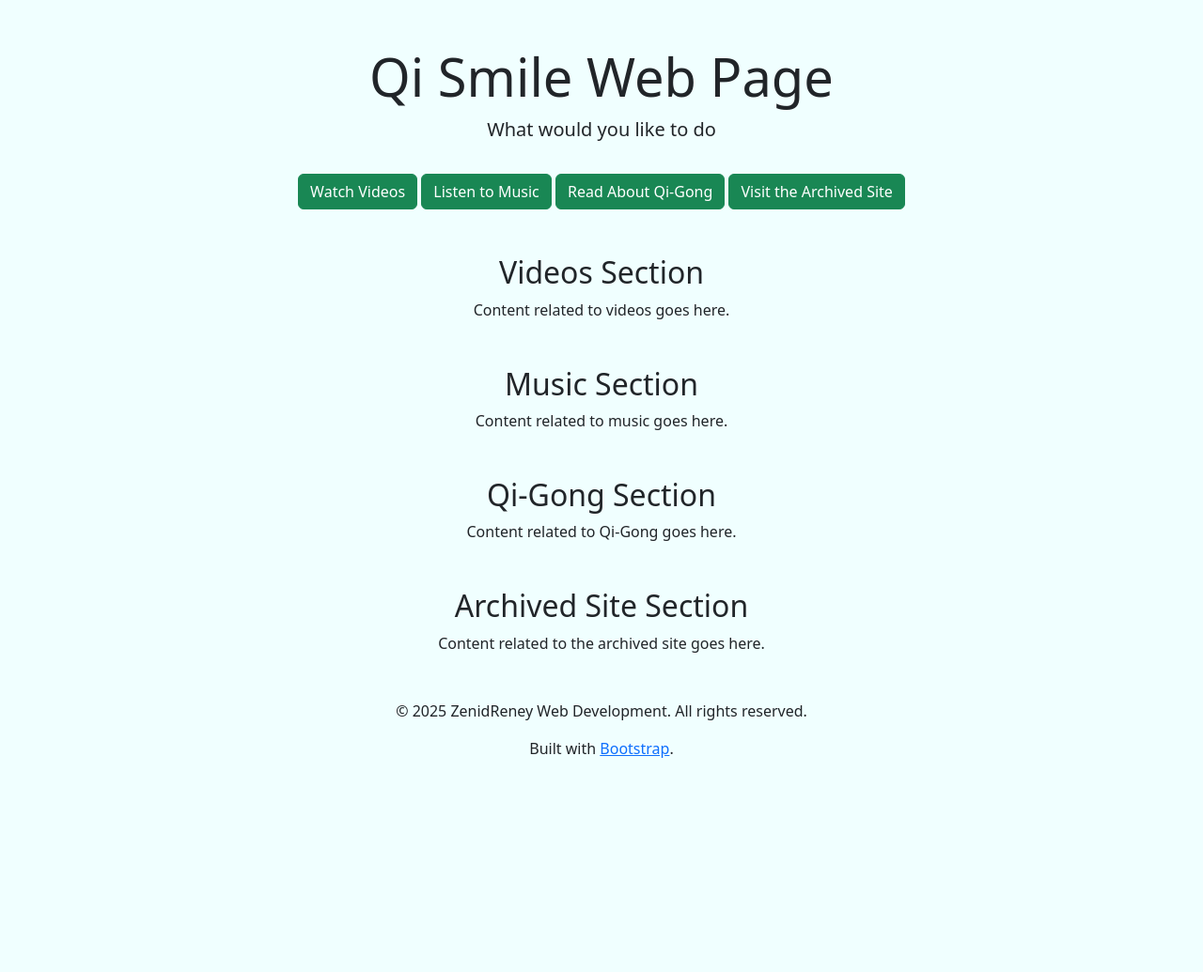
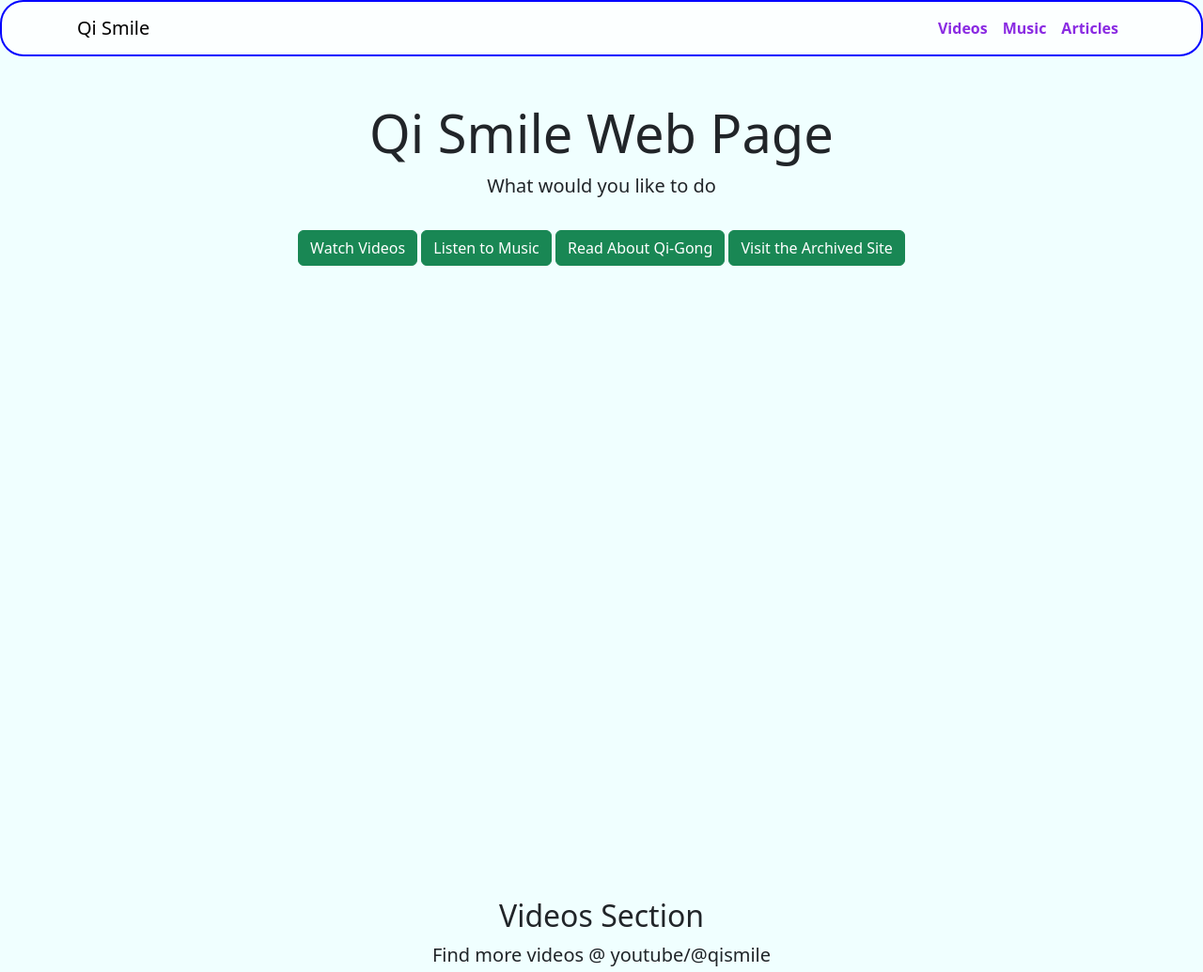
Before and after one commit to zenidreney/qismile, a plain HTML site: page index.html in a window 1280 px wide. Shown: the top 1035 px of the page at 94% size. Before the commit the page ends 825 px from the top, so only its background shows below. Drawn offline with nearby package versions, Linux system fonts and the light colour scheme.

Commit message:
Added section updated iframe css added navigation bar

```diff
--- a/index.html
+++ b/index.html
@@ -11,36 +11,75 @@
     <meta name="viewport" content="width=device-width, initial-scale=1.0">
     <title>Qi Smile Web Page</title>
     <link href="https://cdn.jsdelivr.net/npm/bootstrap@5.3.3/dist/css/bootstrap.min.css" rel="stylesheet" integrity="sha384-QWTKZyjpPEjISv5WaRU9OFeRpok6YctnYmDr5pNlyT2bRjXh0JMhjY6hW+ALEwIH" crossorigin="anonymous">
+    <link rel="stylesheet" href="styles.css">
 </head>
-<body class="text-center" style= "background-color: azure">
-    <div class="container mt-5">
+
+<body class="text-center">
+
+    <!--Navigation Bar-->
+
+    <nav class="navbar navbar-expand-lg sticky-top">
+    <div class="container">
+        <a class="navbar-brand" href="#">Qi Smile</a>
+        <button class="navbar-toggler" type="button" data-bs-toggle="collapse" data-bs-target="#navbarNav" aria-controls="navbarNav" aria-expanded="false" aria-label="Toggle navigation">
+            <span class="navbar-toggler-icon"></span>
+        </button>
+        <div class="collapse navbar-collapse justify-content-end" id="navbarNav">
+            <ul class="navbar-nav">
+                <li class="nav-item">
+                    <a class="nav-link" href="#videos">Videos</a>
+                </li>
+                <li class="nav-item">
+                    <a class="nav-link" href="#music">Music</a>
+                </li>
+                <li class="nav-item">
+                    <a class="nav-link" href="#articles">Articles</a>
+                </li>
+            </ul>
+        </div>
+    </div>
+</nav>
+
+    <!--Landing Section-->
+
+    <section class="section container mt-5">
         <h1 class="display-4">Qi Smile Web Page</h1>
         <p class="lead">What would you like to do</p>
         <a href="#videos" class="btn btn-success mt-3">Watch Videos</a>
         <a href="#music" class="btn btn-success mt-3">Listen to Music</a>
-        <a href="#qi-gong" class="btn btn-success mt-3">Read About Qi-Gong</a>
+        <a href="#articles" class="btn btn-success mt-3">Read About Qi-Gong</a>
         <a href="#archived" class="btn btn-success mt-3">Visit the Archived Site</a>
-    </div>
+    </section>
 
-        <div id="videos" class="container mt-5">
+    <!--Videos Section-->
+
+    <section id="videos" class="section container mt-5">
         <h2>Videos Section</h2>
-        <p>Content related to videos goes here.</p>
-    </div>
+         <p class="lead">Find more videos @ youtube/@qismile</p>
+        <div class="row mt-4">
+            <div class="col-md-6 mb-4">
+                <iframe width="100%" height="315" src="https://www.youtube.com/embed/_wKfqRayEyA?si=FYvfBuBLMmwu8x-0" title="YouTube video player" style="border: 0;" allow="accelerometer; autoplay; clipboard-write; encrypted-media; gyroscope; picture-in-picture; web-share" referrerpolicy="strict-origin-when-cross-origin" allowfullscreen></iframe>
+            </div>
+            <div class="col-md-6 mb-4">
+                <iframe width="100%" height="315" src="https://www.youtube.com/embed/_BNJsBJVULo?si=v3J0dnhNFhSzVXTU" title="YouTube video player" style="border: 0;" allow="accelerometer; autoplay; clipboard-write; encrypted-media; gyroscope; picture-in-picture; web-share" referrerpolicy="strict-origin-when-cross-origin" allowfullscreen></iframe>
+            </div>
+        </div>
+    </section>
 
-    <div id="music" class="container mt-5">
+    <section id="music" class="section container mt-5">
         <h2>Music Section</h2>
         <p>Content related to music goes here.</p>
-    </div>
+    </section>
 
-    <div id="qi-gong" class="container mt-5">
+    <section id="articles" class="section container mt-5">
         <h2>Qi-Gong Section</h2>
         <p>Content related to Qi-Gong goes here.</p>
-    </div>
+    </section>
 
-    <div id="archived" class="container mt-5">
+    <section id="archived" class="section container mt-5">
         <h2>Archived Site Section</h2>
         <p>Content related to the archived site goes here.</p>
-    </div>
+    </section>
 
     <footer class="text-center mt-5">
         <p>&copy; 2025 ZenidReney Web Development. All rights reserved.</p>
--- /dev/null
+++ b/styles.css
@@ -0,0 +1,23 @@
+body {
+    position: relative;
+    background-color: azure;
+}
+
+.section {
+    height: 100vh;
+}
+
+.navbar {
+    background-color: rgba(255, 255, 255, 0.8); /* Transparent background */
+    border: 2px solid blue;
+    border-radius: 25px;
+}
+
+.navbar .nav-link {
+    color: blueviolet;
+    font-weight: 600;
+}
+
+.navbar .nav-link:hover {
+    color: blue;
+}
```
